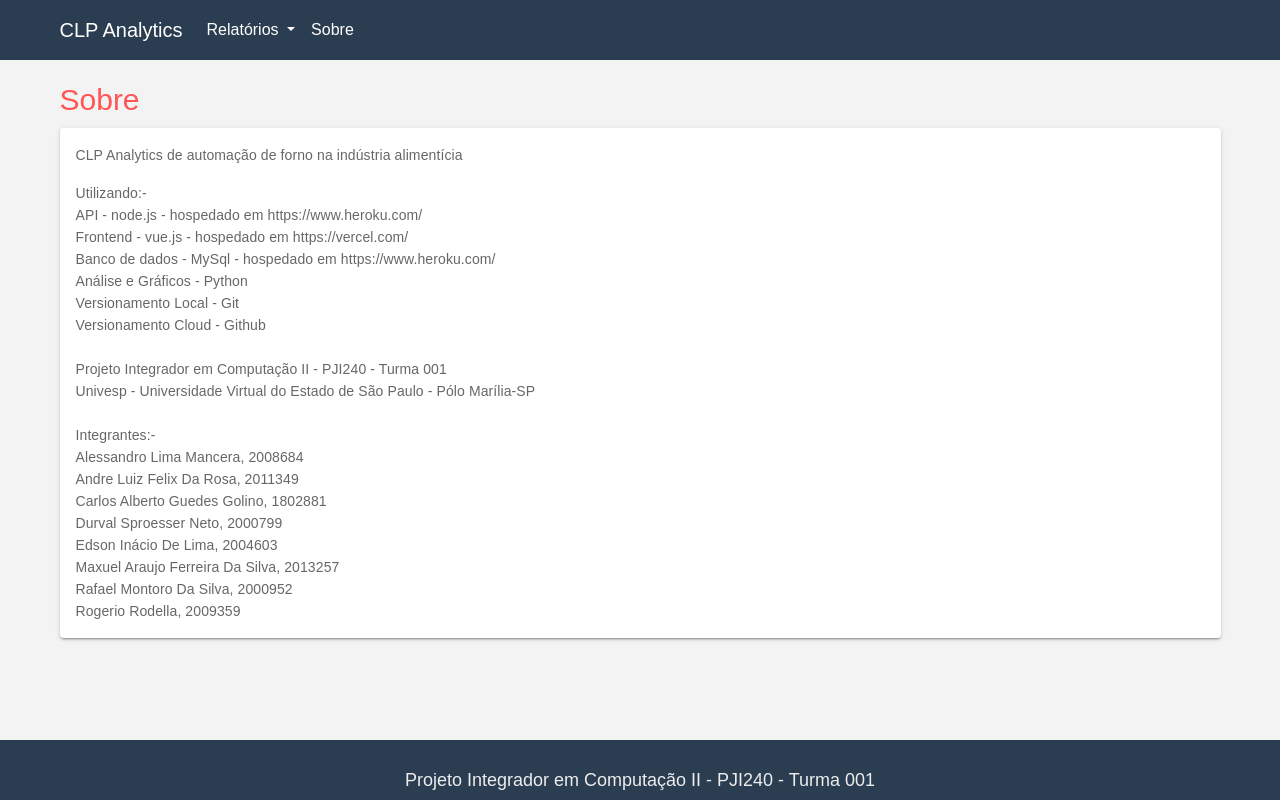
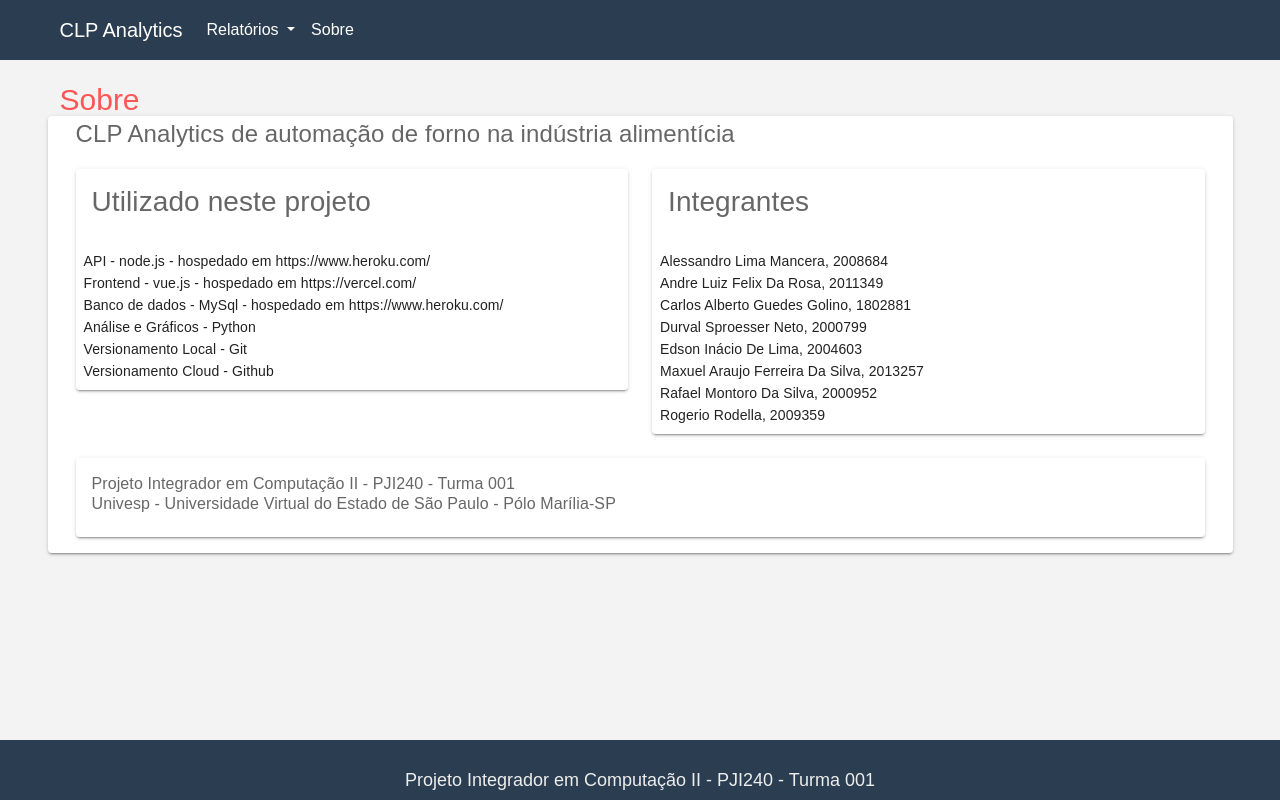
Before and after one commit to alessandromancera/clpanalytics, a Vue app: page /about in a window 1280 px wide. Built offline with nearby package versions, Linux system fonts and the light colour scheme; no server answers.

Commit message:
Correção info sobre

```diff
--- a/src/pages/Sobre.vue
+++ b/src/pages/Sobre.vue
@@ -2,37 +2,73 @@
     <main>
       <section class="container">
         <h2>Sobre</h2>
-          <div id="esteira">
+          <div id="sobre">
+            <v-row
+              justify="center"
+              align="center"
+            >
             <v-card
               max-width="100%"
             >
               <v-card-text>
                 <div>
-                  <p>CLP Analytics de automação de forno na indústria alimentícia</p>
-
-                  Utilizando:-<br />
+                  <v-row>
+                    <h4>CLP Analytics de automação de forno na indústria alimentícia</h4>
+                  </v-row>
+                  <v-row>
+                    <v-col>
+                      <v-card
+                        max-width="100%"
+                      >
+                        <v-card-text>
+                          <div><h3>Utilizado neste projeto</h3></div>
+                        </v-card-text>
+                        <v-card-actions>
                           API - node.js - hospedado em https://www.heroku.com/<br />
                           Frontend - vue.js - hospedado em https://vercel.com/<br />
                           Banco de dados - MySql - hospedado em https://www.heroku.com/<br />
                           Análise e Gráficos - Python<br />
                           Versionamento Local - Git<br />
                           Versionamento Cloud - Github<br />
-                  <br />
-                  Projeto Integrador em Computação II - PJI240 - Turma 001<br/>
-                  Univesp - Universidade Virtual do Estado de São Paulo - Pólo Marília-SP<br/>
-                  <br/>
-                  Integrantes:-<br/>
-                  Alessandro Lima Mancera, 2008684<br/>
-                  Andre Luiz Felix Da Rosa, 2011349<br/>
-                  Carlos Alberto Guedes Golino, 1802881<br/>
-                  Durval Sproesser Neto, 2000799<br/>
-                  Edson Inácio De Lima, 2004603<br/>
-                  Maxuel Araujo Ferreira Da Silva, 2013257<br/>
-                  Rafael Montoro Da Silva, 2000952<br/>
-                  Rogerio Rodella, 2009359<br/>
+                        </v-card-actions>
+                      </v-card>
+                    </v-col>
+                    <v-col>
+                      <v-card
+                        max-width="100%"
+                      >
+                        <v-card-text>
+                          <div><h3>Integrantes</h3></div>
+                        </v-card-text>
+                        <v-card-actions>
+                          Alessandro Lima Mancera, 2008684<br />
+                          Andre Luiz Felix Da Rosa, 2011349<br />
+                          Carlos Alberto Guedes Golino, 1802881<br />
+                          Durval Sproesser Neto, 2000799<br />
+                          Edson Inácio De Lima, 2004603<br />
+                          Maxuel Araujo Ferreira Da Silva, 2013257<br />
+                          Rafael Montoro Da Silva, 2000952<br />
+                          Rogerio Rodella, 2009359
+                        </v-card-actions>
+                      </v-card>
+                    </v-col>
+                  </v-row>
+                  <v-row>
+                    <v-col>
+                      <v-card max-width="100%" >
+                        <v-card-text>
+                          <div><h6>
+                            Projeto Integrador em Computação II - PJI240 - Turma 001<br />
+                            Univesp - Universidade Virtual do Estado de São Paulo - Pólo Marília-SP<br />
+                          </h6></div>
+                        </v-card-text>
+                      </v-card>
+                    </v-col>
+                  </v-row>
                 </div>
               </v-card-text>
             </v-card>
+            </v-row>
           </div>
       </section>
     </main>
```
Lines whose indentation alone changed are shown as unchanged.
